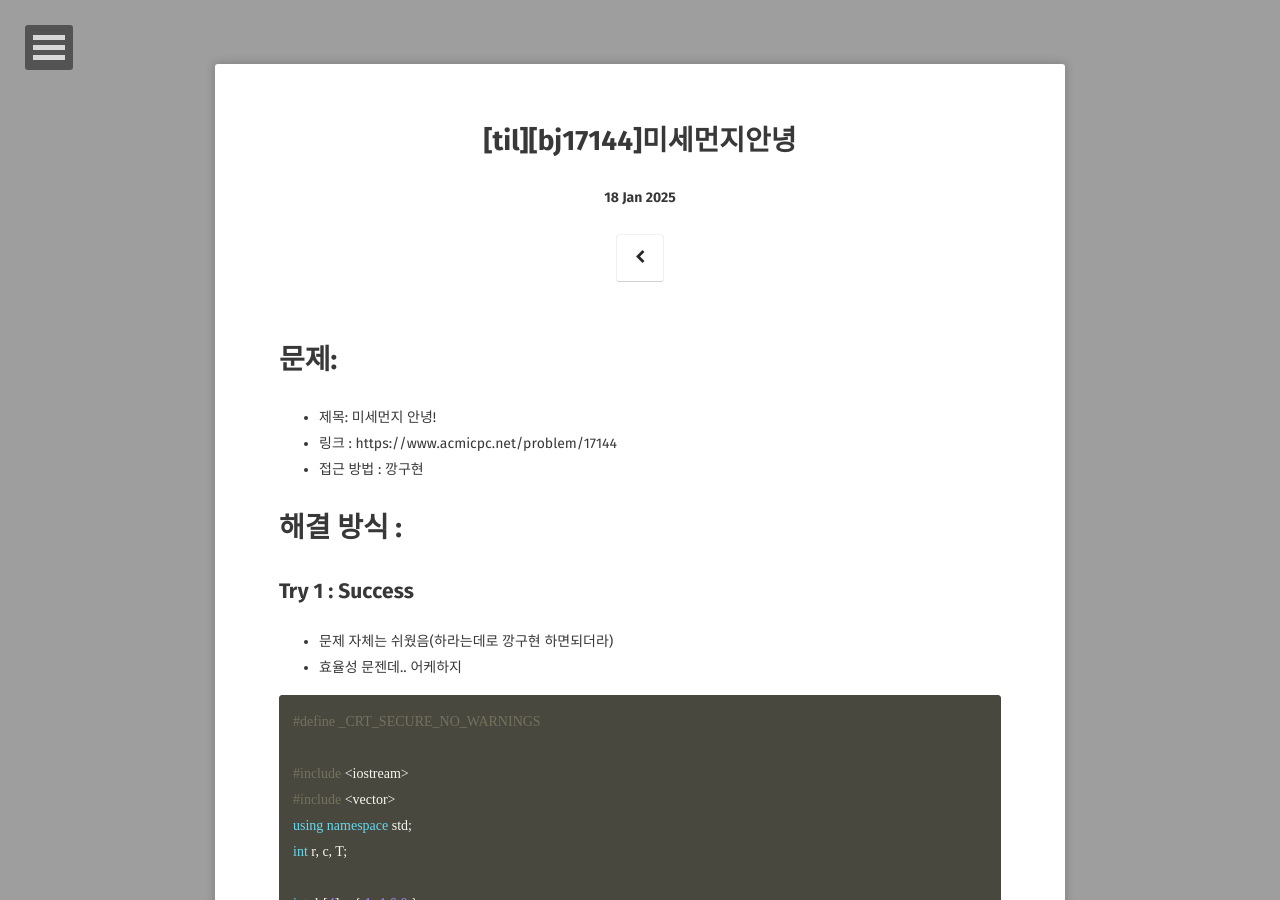
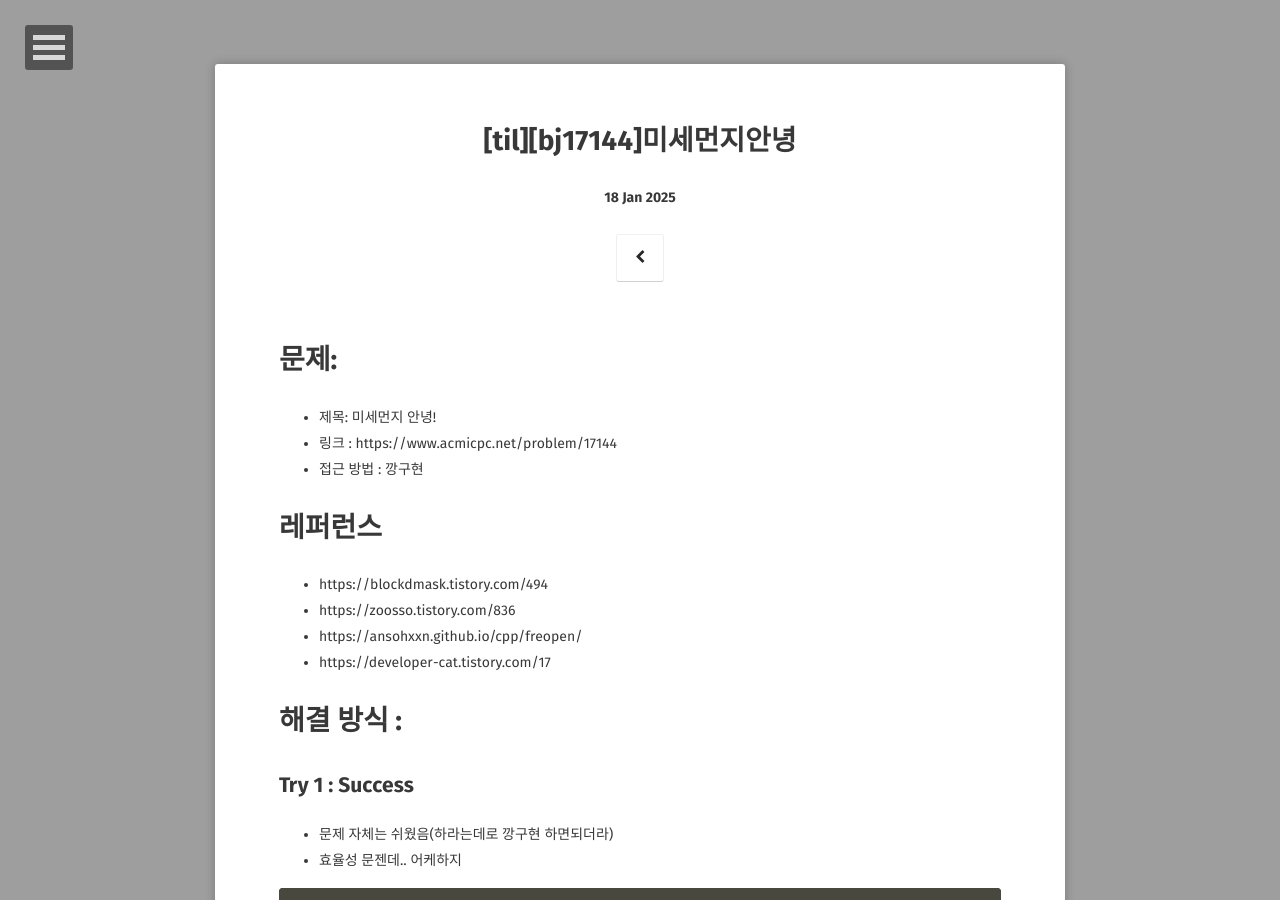
Before and after one commit to leesk212/leesk212.github.io, a Jekyll site: the page built from _posts/2025-01-18-[til][bj17144]미세먼지안녕.md, in a window 1280 px wide and 900 px high. Built offline with Jekyll 4.4.1, drawn with Linux system fonts in a browser that asks for light colours; some web fonts are replaced; our own code applies the rules of GitHub Pages for plain Markdown files; comment, search, counter and statistics services are not loaded.

Commit message:
Update 2025-01-18-[til][bj17144]미세먼지안녕.md

```diff
--- a/_posts/2025-01-18-[til][bj17144]미세먼지안녕.md
+++ b/_posts/2025-01-18-[til][bj17144]미세먼지안녕.md
@@ -6,6 +6,12 @@ toc : PS CPP BJ prepare-coding-test
 * 제목: 미세먼지 안녕!
 * 링크 : https://www.acmicpc.net/problem/17144
 * 접근 방법 : 깡구현
+
+# 레퍼런스
+* https://blockdmask.tistory.com/494
+* https://zoosso.tistory.com/836
+* https://ansohxxn.github.io/cpp/freopen/
+* https://developer-cat.tistory.com/17
 
 # 해결 방식 :
 
```
